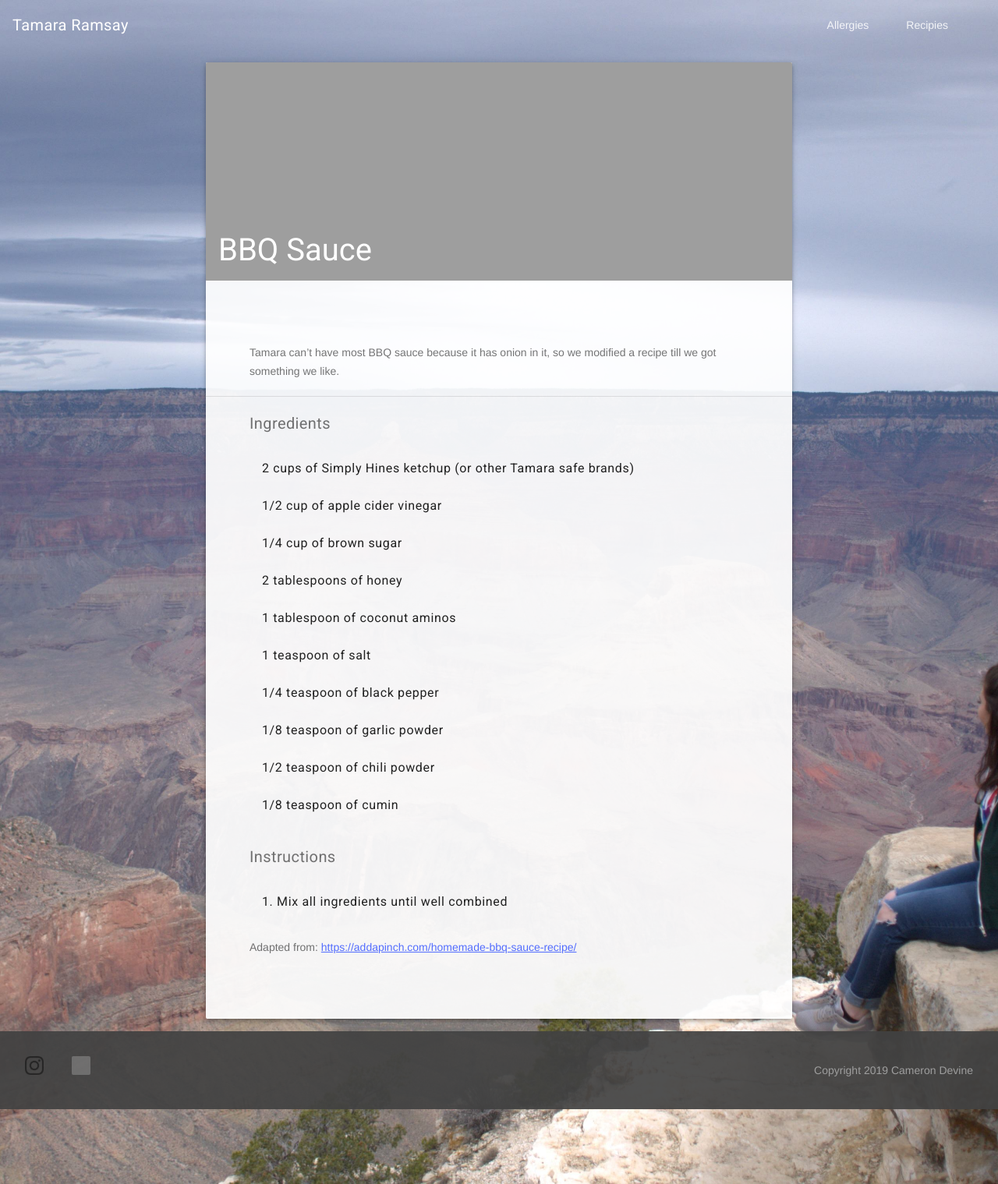
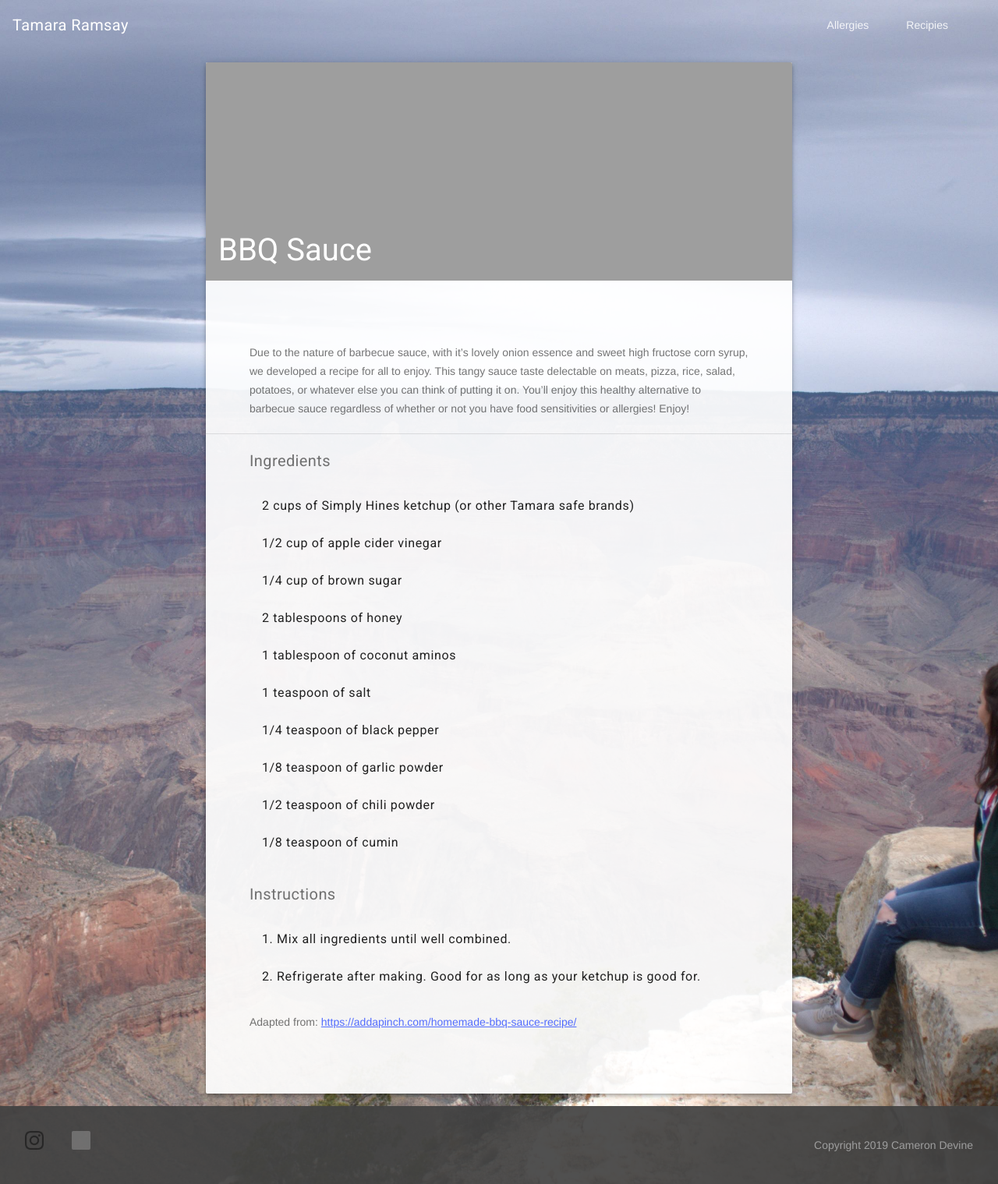
Before and after one commit to CameronDevine/tamara-website, a Jekyll site: the page built from _posts/2019-06-01-bbq-sauce.md, in a window 1280 px wide. Shown: the whole page at 78% size. Built offline with Jekyll 4.4.1, drawn with Linux system fonts in a browser that asks for light colours; grey boxes are pictures that could not be loaded.

Commit message:
Update from Forestry.io Tamara Ramsay updated _posts/2019-06-01-bbq-sauce.md

```diff
--- a/_posts/2019-06-01-bbq-sauce.md
+++ b/_posts/2019-06-01-bbq-sauce.md
@@ -16,8 +16,9 @@ ingredients:
 - 1/2 teaspoon of chili powder
 - 1/8 teaspoon of cumin
 instructions:
-- Mix all ingredients until well combined
+- Mix all ingredients until well combined.
+- 'Refrigerate after making. Good for as long as your ketchup is good for. '
 date: 2019-06-02T04:25:00.000+00:00
 
 ---
-Tamara can't have most BBQ sauce because it has onion in it, so we modified a recipe till we got something we like.
+Due to the nature of barbecue sauce, with it's lovely onion essence and sweet high fructose corn syrup, we developed a recipe for all to enjoy. This tangy sauce taste delectable on meats, pizza, rice, salad, potatoes, or whatever else you can think of putting it on. You'll enjoy this healthy alternative to barbecue sauce regardless of whether or not you have food sensitivities or allergies! Enjoy!
```
Also changed, not shown: .forestry/front_matter/templates/recipe.yml, .forestry/settings.yml.
